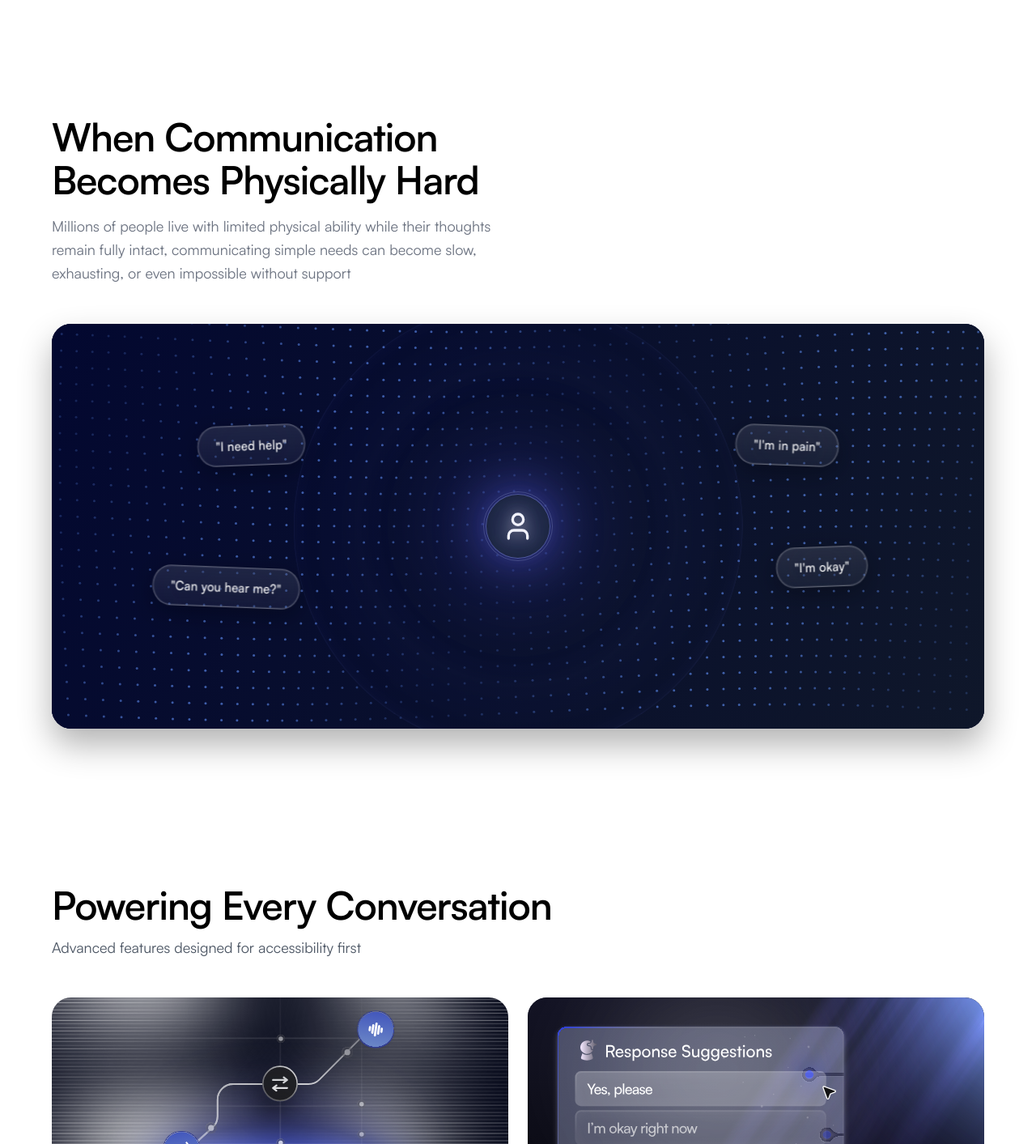
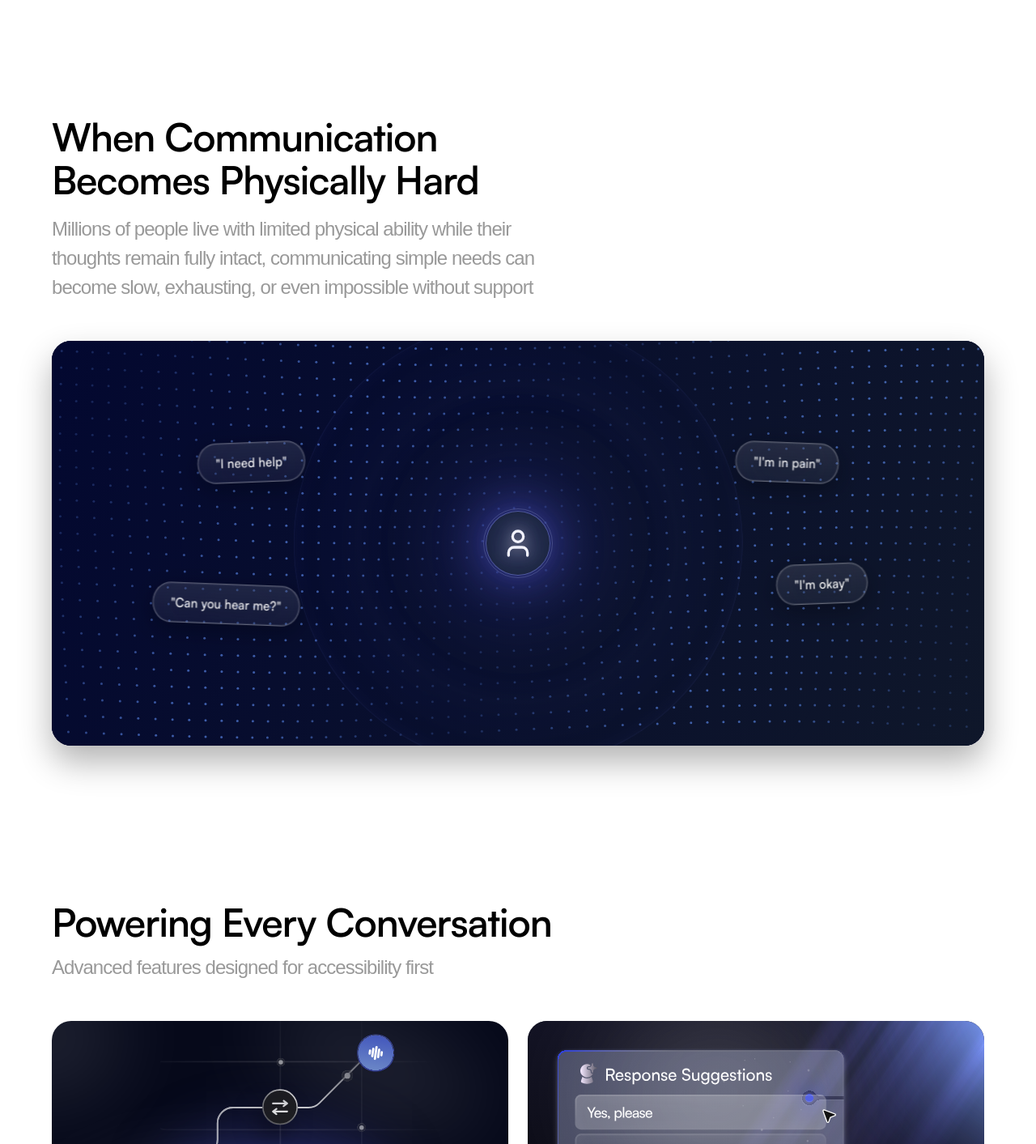
Before and after one commit to lumina-id/lumina-app, a Next.js app: page / in a window 1280 px wide. Shown: the part 741-2154 px from the top of the page at 81% size. Built offline with nearby package versions, Linux system fonts and the light colour scheme.

Commit message:
style: Update landing section text styles, remove feature card cursor, and simplify intelligent SVG.

```diff
--- a/src/components/landing/CommunicationSection.tsx
+++ b/src/components/landing/CommunicationSection.tsx
@@ -90,7 +90,13 @@ export default function CommunicationSection() {
             When Communication Becomes Physically Hard
           </motion.h2>
           <motion.p
-            className="text-[16px] md:text-[18px] text-[#6b7280] leading-relaxed"
+            className="text-[18px] md:text-[20px] lg:text-[24px]"
+            style={{
+              fontFamily: "Satoshi, sans-serif",
+              fontWeight: 50,
+              letterSpacing: "-0.04em",
+              color: "#999999",
+            }}
             variants={descriptionVariants}
             initial="hidden"
             animate={isInView ? "visible" : "hidden"}
--- a/src/components/landing/FeatureCard.tsx
+++ b/src/components/landing/FeatureCard.tsx
@@ -16,7 +16,7 @@ export default function FeatureCard({
 }: FeatureCardProps) {
   return (
     <motion.div
-      className="group relative w-full h-full rounded-[24px] overflow-hidden cursor-pointer"
+      className="group relative w-full h-full rounded-[24px] overflow-hidden"
       whileHover={{ scale: 1.02, y: -8 }}
       transition={{ duration: 0.4, ease: [0.22, 1, 0.36, 1] }}
     >
--- a/src/components/landing/FeaturesSection.tsx
+++ b/src/components/landing/FeaturesSection.tsx
@@ -80,7 +80,15 @@ export default function FeaturesSection() {
           <h2 className="text-[28px] md:text-[40px] lg:text-[48px] font-semibold text-black leading-[1.1] tracking-[-1px] mb-3">
             Powering Every Conversation
           </h2>
-          <p className="text-[16px] md:text-[18px] text-gray-600">
+          <p
+            className="text-[18px] md:text-[20px] lg:text-[24px]"
+            style={{
+              fontFamily: "Satoshi, sans-serif",
+              fontWeight: 50,
+              letterSpacing: "-0.04em",
+              color: "#999999",
+            }}
+          >
             Advanced features designed for accessibility first
           </p>
         </motion.div>
```
Also changed, not shown: public/assets/cards/intelligent.svg.
